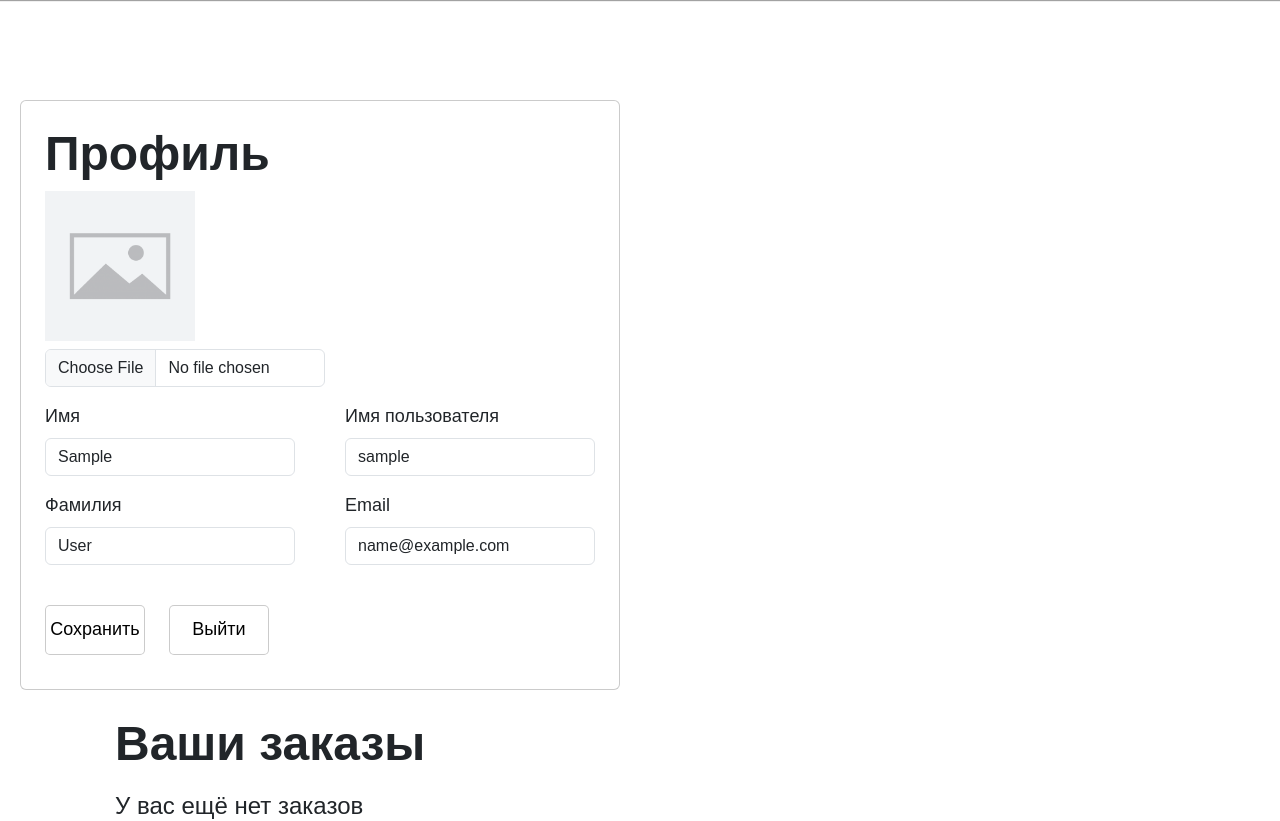
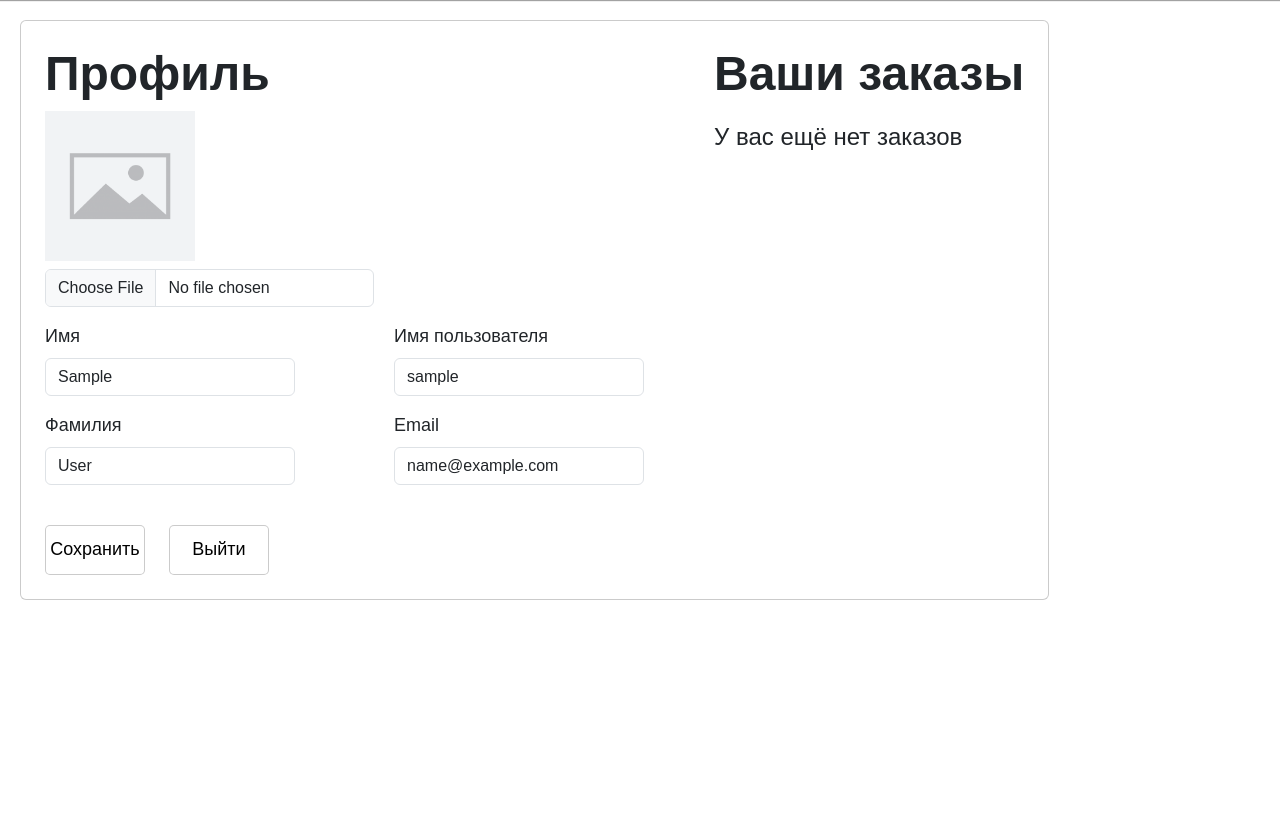
Before and after one commit to SlavaSovan/shop_project, a Django app: page /user/profile/ in a window 1280 px wide. Shown: the part 80-901 px from the top of the page. After the commit the page ends 680 px from the top, so only its background shows below. Run offline with Django 5.2, Linux system fonts and the light colour scheme; the visitor is signed in with stand-in values (Sample User, id 1); data that the repository does not hold is empty; some libraries are stand-ins or nearby versions; some web fonts are replaced.

Commit message:
Minor edits were added

```diff
--- a/shop_project/main/static/css/base.css
+++ b/shop_project/main/static/css/base.css
@@ -615,8 +615,9 @@
     margin-top: 20px;
 }
 
-.orders {
-    margin-top: 60px;
+.windowp {
+    margin-top: 20px;
+    border: 1px solid #00000034;
 }
 
 .orderss {
--- a/shop_project/users/templates/users/profile.html
+++ b/shop_project/users/templates/users/profile.html
@@ -5,9 +5,9 @@
 
 {% block content %}
     <div class="d-flex">
-        <div class="profile bg-white p-4 mb-4 mx-2 rounded">
-            <h2 class="mb-2">Профиль</h2>
+        <div class="windowp d-flex bg-white p-4 mb-4 mx-2 rounded">
             <form action="{% url "users:profile" %}" method="post" enctype="multipart/form-data">
+                <h2 class="mb-2">Профиль</h2>
                 {% csrf_token %}
                 <div class="d-flex">
                     <div class="box1">
```
Also changed, not shown: shop_project/orders/models.py (+11 -0 lines), shop_project/orders/migrations/0002_order_stripe_id.py (added).
